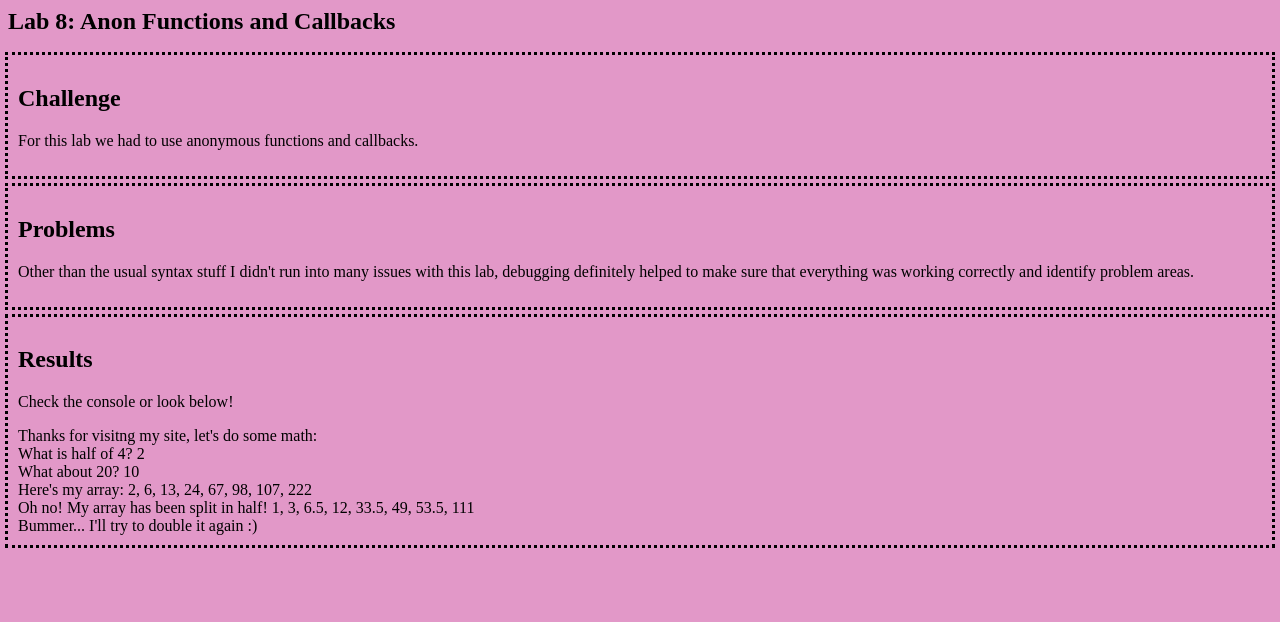
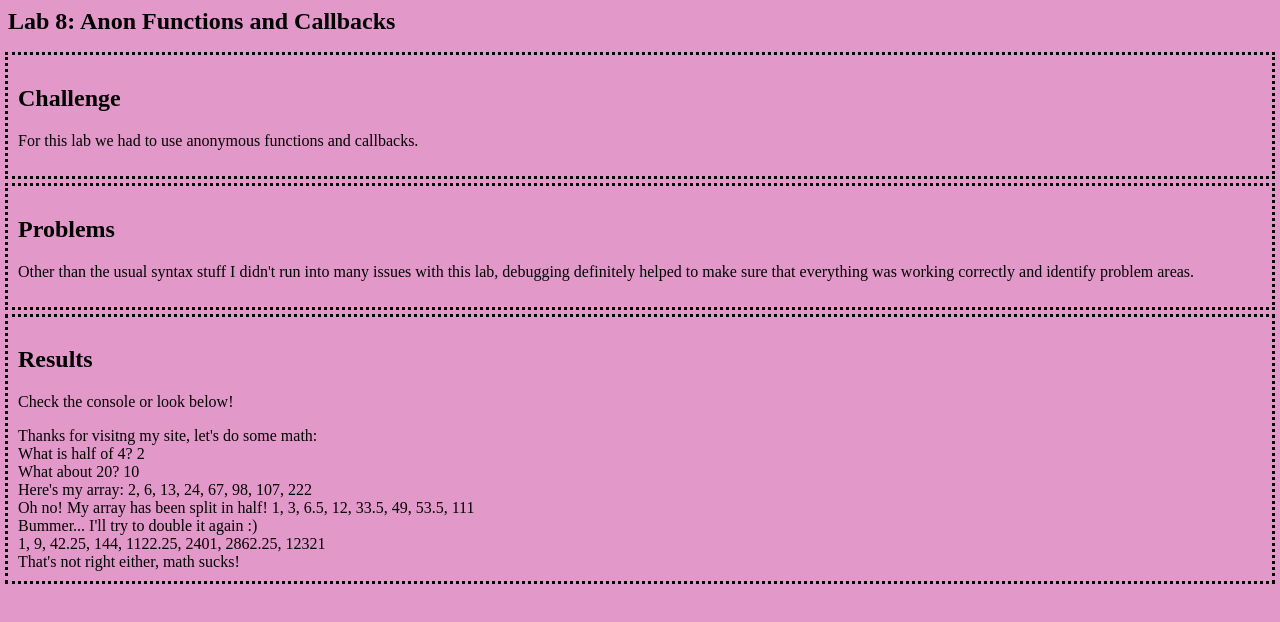
Before and after one commit to phoebe-rett/art101, a plain HTML site: page lab8/index.html in a window 1280 px wide. Drawn offline with Linux system fonts and the light colour scheme.

Commit message:
lab 8 fix

```diff
--- a/lab8/index.html
+++ b/lab8/index.html
@@ -51,7 +51,7 @@
                         var squared = results.map(function (x) {
                             return x * x;
                         });
-                        writeToHTML(squaredjoin(", "));
+                        writeToHTML(squared.join(", "));
                         writeToHTML("That's not right either, math sucks!");
                     </script>
                 </div>
```
